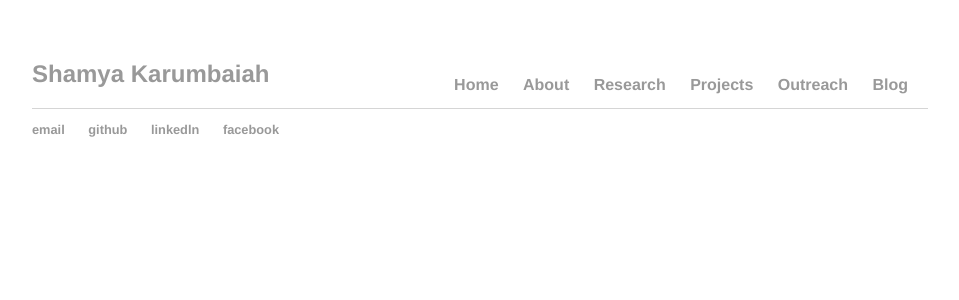
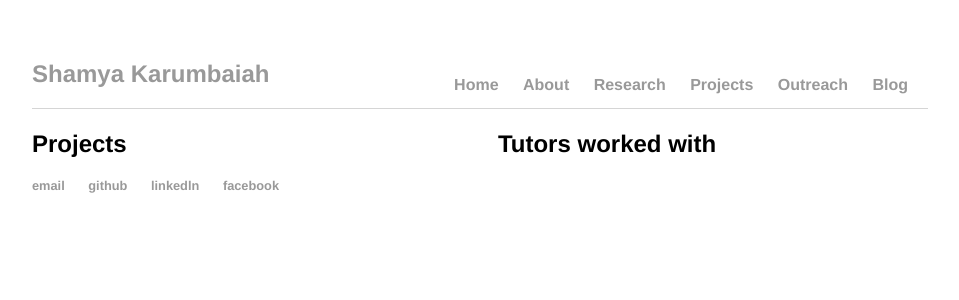
Before and after one commit to Shamya/shamyatest.github.io, a Jekyll site: the page built from projects/index.html, in a window 1280 px wide. Shown: the top 300 px of the page, without its empty margins (160-1119 px from the left). Built offline with Jekyll 4.4.1, drawn with Linux system fonts in a browser that asks for light colours.

Commit message:
projects and tutors

```diff
--- a/projects/index.html
+++ b/projects/index.html
@@ -2,3 +2,10 @@
 layout: default
 title: Shamya Karumbaiah
 ---
+<div class = "section1" >
+  <h2>Projects</h2>
+</div>
+
+<div class = "section2" >
+  <h2>Tutors worked with</h2>
+</div>
```
